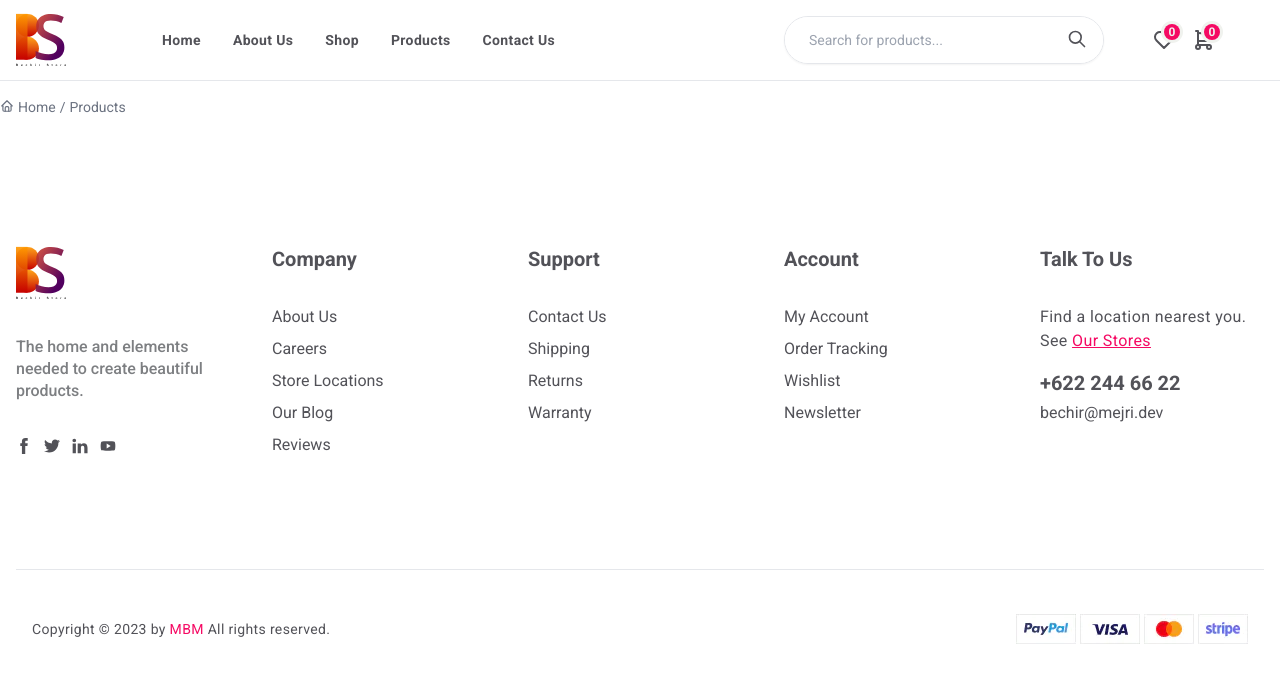
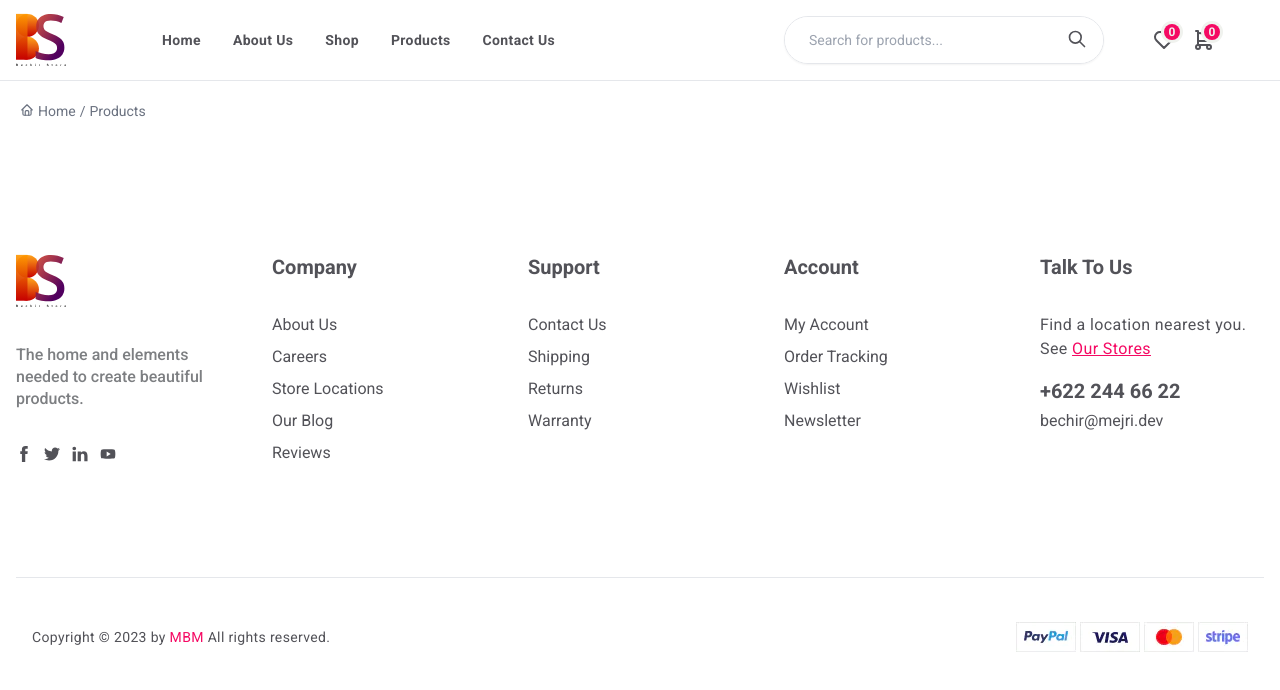
Before and after one commit to MohamedBechirMejri/b-commerce, a Next.js app: page /products in a window 1280 px wide. Shown: the top 690 px of the page. Built offline with nearby package versions, Linux system fonts and the light colour scheme; what tailwindcss-elevation, tailwindcss-no-scrollbar would draw is missing.

Commit message:
tweak padding

```diff
--- a/app/products/BreadCrumbs.tsx
+++ b/app/products/BreadCrumbs.tsx
@@ -9,7 +9,7 @@ const BreadCrumbs = () => {
   const paths = pathname.split("/");
 
   return (
-    <div className="flex items-center gap-1 text-sm text-gray-500 w-full max-w-7xl mx-auto py-4 capitalize">
+    <div className="flex items-center gap-1 text-sm text-gray-500 w-full max-w-7xl mx-auto p-5 capitalize">
       {paths.map((path, i) => {
         const isLast = i === paths.length - 1;
         const link = paths.slice(0, i + 1).join("/") || "/";
```
